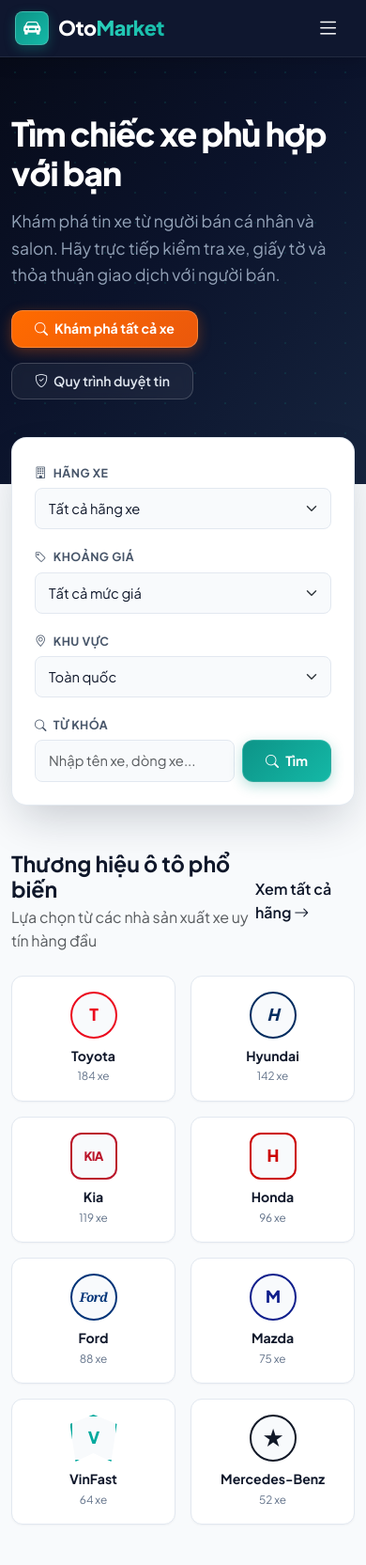
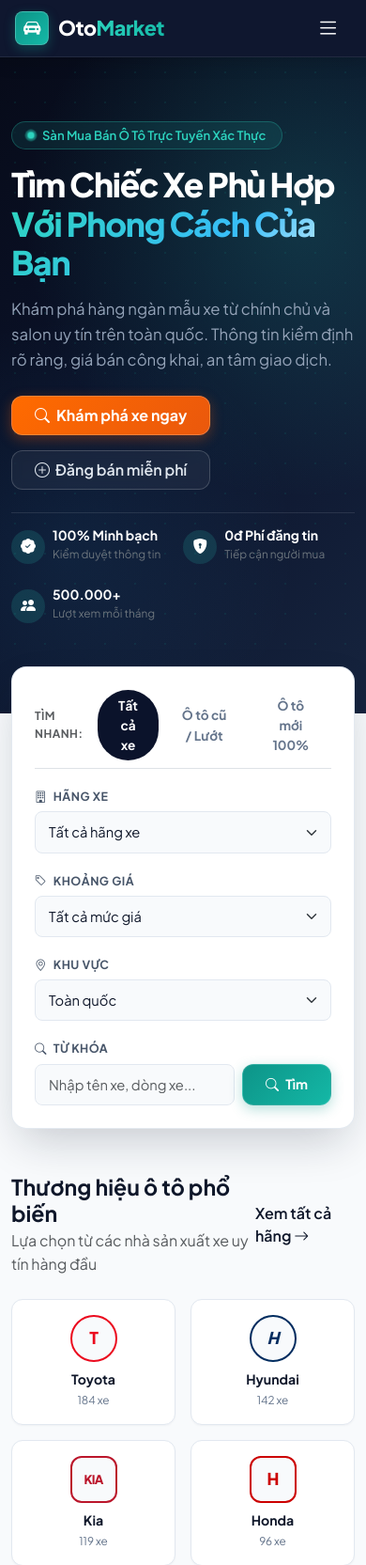
Before and after one commit to NguyenHoangHai-tbd/TTTN, a PHP site: page / in a window 390 px wide. Shown: the top 1665 px of the page at 94% size. Run offline with PHP 8.4, Linux system fonts and the light colour scheme.

Commit message:
fix: xoa footer trung lap tren favorites, nang cap giao dien hero trang chu sang trong an tuong

```diff
--- a/assets/css/style.css
+++ b/assets/css/style.css
@@ -469,9 +469,11 @@ img {
 
 .hero-section {
   position: relative;
-  background: linear-gradient(135deg, #070B19 0%, #0B132B 45%, #16243E 100%);
+  background: radial-gradient(circle at 82% 25%, rgba(45, 212, 191, 0.18) 0%, transparent 48%),
+              radial-gradient(circle at 18% 75%, rgba(56, 189, 248, 0.08) 0%, transparent 40%),
+              linear-gradient(135deg, #070B19 0%, #0B132B 48%, #16243E 100%);
   color: #FFFFFF;
-  padding: 60px 0 90px;
+  padding: 68px 0 95px;
   overflow: hidden;
 }
 .hero-section::before {
@@ -481,21 +483,78 @@ img {
   left: 0;
   right: 0;
   bottom: 0;
-  background-image: radial-gradient(rgba(13, 148, 136, 0.15) 1.2px, transparent 1.2px);
+  background-image: radial-gradient(rgba(13, 148, 136, 0.12) 1.2px, transparent 1.2px);
   background-size: 32px 32px;
   pointer-events: none;
 }
+.hero-pill-tag {
+  background: rgba(45, 212, 191, 0.1);
+  border: 1px solid rgba(45, 212, 191, 0.28);
+  color: #2DD4BF;
+  font-size: 0.82rem;
+  font-weight: 600;
+  backdrop-filter: blur(8px);
+}
+.hero-pulse-dot {
+  width: 8px;
+  height: 8px;
+  background-color: #2DD4BF;
+  border-radius: 50%;
+  box-shadow: 0 0 10px #2DD4BF;
+  display: inline-block;
+  animation: pulse-glow 2s infinite ease-in-out;
+}
+@keyframes pulse-glow {
+  0% { transform: scale(0.9); box-shadow: 0 0 0 0 rgba(45, 212, 191, 0.7); }
+  70% { transform: scale(1); box-shadow: 0 0 0 7px rgba(45, 212, 191, 0); }
+  100% { transform: scale(0.9); box-shadow: 0 0 0 0 rgba(45, 212, 191, 0); }
+}
 .hero-title {
-  font-size: 2.85rem;
+  font-size: 3.1rem;
   font-weight: 800;
-  line-height: 1.2;
-  letter-spacing: -1px;
+  line-height: 1.18;
+  letter-spacing: -1.2px;
+}
+.hero-highlight {
+  background: linear-gradient(135deg, #2DD4BF 0%, #38BDF8 60%, #FFFFFF 100%);
+  -webkit-background-clip: text;
+  -webkit-text-fill-color: transparent;
+  display: inline-block;
 }
 .hero-subtitle {
   color: #94A3B8;
-  font-size: 1.1rem;
+  font-size: 1.05rem;
   line-height: 1.6;
-  max-width: 620px;
+  max-width: 580px;
+}
+.hero-image-frame {
+  position: relative;
+  border-radius: var(--radius-xl);
+  overflow: hidden;
+  box-shadow: 0 25px 60px -15px rgba(0, 0, 0, 0.65), 0 0 0 1px rgba(255, 255, 255, 0.15);
+  transition: transform 0.35s ease, box-shadow 0.35s ease;
+}
+.hero-image-frame:hover {
+  transform: translateY(-4px);
+  box-shadow: 0 35px 70px -15px rgba(0, 0, 0, 0.75), 0 0 0 1px rgba(45, 212, 191, 0.3);
+}
+.search-tab-pill {
+  border: none;
+  background: transparent;
+  padding: 6px 16px;
+  font-size: 0.85rem;
+  font-weight: 700;
+  color: #64748B;
+  border-radius: var(--radius-full);
+  transition: all 0.2s ease;
+}
+.search-tab-pill:hover {
+  color: #0F172A;
+  background: #F1F5F9;
+}
+.search-tab-pill.active {
+  background: #0B132B;
+  color: #FFFFFF;
 }
 
 .search-card-hero {
--- a/index.html
+++ b/index.html
@@ -83,28 +83,95 @@
   <!-- Hero Section -->
   <section class="hero-section">
     <div class="container position-relative">
-      <div class="row align-items-center gy-4">
+      <div class="row align-items-center gy-5">
         <div class="col-lg-7">
+          <!-- Live Status Tag (Tinh tế, chuyên nghiệp) -->
+          <div class="d-inline-flex align-items-center gap-2 px-3 py-1 rounded-pill mb-3 hero-pill-tag">
+            <span class="hero-pulse-dot"></span>
+            <span>Sàn Mua Bán Ô Tô Trực Tuyến Xác Thực</span>
+          </div>
+
+          <!-- Tiêu đề ấn tượng với hiệu ứng gradient -->
           <h1 class="hero-title mb-3">
-            Tìm chiếc xe phù hợp với bạn
+            Tìm Chiếc Xe Phù Hợp <br>
+            <span class="hero-highlight">Với Phong Cách Của Bạn</span>
           </h1>
+
+          <!-- Mô tả sắc nét -->
           <p class="hero-subtitle mb-4">
-            Khám phá tin xe từ người bán cá nhân và salon. Hãy trực tiếp kiểm tra xe, giấy tờ và thỏa thuận giao dịch với người bán.
+            Khám phá hàng ngàn mẫu xe từ chính chủ và salon uy tín trên toàn quốc. Thông tin kiểm định rõ ràng, giá bán công khai, an tâm giao dịch.
           </p>
-          <div class="d-flex flex-wrap gap-3">
-            <a href="cars.html" class="btn-cta-orange px-4 py-2">
-              <i class="bi bi-search"></i> Khám phá tất cả xe
+
+          <!-- Nút hành động nổi bật -->
+          <div class="d-flex flex-wrap gap-3 mb-4">
+            <a href="cars.html" class="btn-cta-orange px-4 py-2 fs-6">
+              <i class="bi bi-search"></i> Khám phá xe ngay
             </a>
-            <a href="about.html" class="btn btn-outline-custom px-4 py-2">
-              <i class="bi bi-shield-check"></i> Quy trình duyệt tin
+            <a href="post-car.html" class="btn btn-outline-custom px-4 py-2 fs-6">
+              <i class="bi bi-plus-circle"></i> Đăng bán miễn phí
             </a>
           </div>
+
+          <!-- Các chỉ số tin cậy giúp trang chủ tràn đầy sức sống -->
+          <div class="d-flex flex-wrap align-items-center gap-4 pt-3 border-top border-white border-opacity-10">
+            <div class="d-flex align-items-center gap-2">
+              <div class="rounded-circle p-2 d-flex align-items-center justify-content-center" style="background: rgba(45, 212, 191, 0.15); width: 36px; height: 36px;">
+                <i class="bi bi-patch-check-fill text-teal"></i>
+              </div>
+              <div>
+                <div class="fw-bold text-white small lh-1">100% Minh bạch</div>
+                <span class="text-secondary" style="font-size: 0.74rem;">Kiểm duyệt thông tin</span>
+              </div>
+            </div>
+
+            <div class="d-flex align-items-center gap-2">
+              <div class="rounded-circle p-2 d-flex align-items-center justify-content-center" style="background: rgba(45, 212, 191, 0.15); width: 36px; height: 36px;">
+                <i class="bi bi-shield-lock-fill text-teal"></i>
+              </div>
+              <div>
+                <div class="fw-bold text-white small lh-1">0đ Phí đăng tin</div>
+                <span class="text-secondary" style="font-size: 0.74rem;">Tiếp cận người mua</span>
+              </div>
+            </div>
+
+            <div class="d-flex align-items-center gap-2">
+              <div class="rounded-circle p-2 d-flex align-items-center justify-content-center" style="background: rgba(45, 212, 191, 0.15); width: 36px; height: 36px;">
+                <i class="bi bi-people-fill text-teal"></i>
+              </div>
+              <div>
+                <div class="fw-bold text-white small lh-1">500.000+</div>
+                <span class="text-secondary" style="font-size: 0.74rem;">Lượt xem mỗi tháng</span>
+              </div>
+            </div>
+          </div>
         </div>
-        <div class="col-lg-5 text-center d-none d-lg-block">
-          <img src="https://images.unsplash.com/photo-1617814076367-b759c7d7e738?auto=format&fit=crop&w=900&q=80"
-               alt="OtoMarket Hero Car"
-               class="img-fluid rounded-4 shadow-lg border border-secondary"
-               style="max-height: 380px; object-fit: cover; width: 100%;">
+
+        <!-- Khối ảnh xe trực quan sang trọng bên phải -->
+        <div class="col-lg-5 text-center d-none d-lg-block position-relative">
+          <div class="hero-image-frame">
+            <img src="https://images.unsplash.com/photo-1617814076367-b759c7d7e738?auto=format&fit=crop&w=900&q=80"
+                 alt="OtoMarket Hero Car"
+                 class="img-fluid w-100 object-fit-cover"
+                 style="max-height: 390px;">
+
+            <!-- Huy hiệu đánh giá nổi góc trên -->
+            <div class="position-absolute top-0 end-0 m-3 px-3 py-1 rounded-pill hero-floating-badge d-flex align-items-center gap-1">
+              <i class="bi bi-star-fill text-warning" style="font-size: 0.78rem;"></i>
+              <span class="small fw-bold text-white" style="font-size: 0.8rem;">4.9 / 5</span>
+              <span class="text-muted" style="font-size: 0.72rem;">(3.5k đánh giá)</span>
+            </div>
+
+            <!-- Thẻ kính cam kết an toàn góc dưới -->
+            <div class="position-absolute bottom-0 start-0 m-3 p-3 rounded-3 hero-floating-badge d-flex align-items-center gap-3 text-start" style="max-width: 280px;">
+              <div class="rounded-circle d-flex align-items-center justify-content-center text-white" style="width: 40px; height: 40px; background: linear-gradient(135deg, #0D9488, #14B8A6); flex-shrink: 0;">
+                <i class="bi bi-shield-check fs-5"></i>
+              </div>
+              <div>
+                <div class="fw-bold text-white small mb-0">Cam kết an toàn</div>
+                <span class="text-secondary" style="font-size: 0.72rem;">Đồng hành cùng chủ xe 24/7</span>
+              </div>
+            </div>
+          </div>
         </div>
       </div>
     </div>
@@ -113,6 +180,14 @@
   <!-- Quick Search Box -->
   <div class="container">
     <div class="search-card-hero">
+      <!-- Tabs phân loại tìm nhanh: Tất cả / Xe cũ / Xe mới -->
+      <div class="d-flex align-items-center gap-2 mb-3 pb-2 border-bottom">
+        <span class="small fw-bold text-muted text-uppercase me-2" style="font-size: 0.75rem; letter-spacing: 0.5px;">Tìm nhanh:</span>
+        <button type="button" class="search-tab-pill active" onclick="setHeroCondition('', this)">Tất cả xe</button>
+        <button type="button" class="search-tab-pill" onclick="setHeroCondition('used', this)">Ô tô cũ / Lướt</button>
+        <button type="button" class="search-tab-pill" onclick="setHeroCondition('new', this)">Ô tô mới 100%</button>
+      </div>
+
       <form id="hero-search-form" onsubmit="handleHeroSearch(event)">
         <div class="row g-3 align-items-end">
           <div class="col-md-3">
@@ -151,6 +226,7 @@
               <option value="Đà Nẵng">Đà Nẵng</option>
               <option value="Hải Phòng">Hải Phòng</option>
               <option value="Bình Dương">Bình Dương</option>
+              <option value="Khánh Hòa">Khánh Hòa</option>
             </select>
           </div>
 
@@ -402,6 +478,13 @@
   <script src="assets/js/data.js"></script>
   <script src="assets/js/app.js"></script>
   <script>
+    let heroCondition = '';
+    function setHeroCondition(cond, btn) {
+      heroCondition = cond;
+      document.querySelectorAll('.search-tab-pill').forEach(b => b.classList.remove('active'));
+      btn.classList.add('active');
+    }
+
     // Xử lý tìm kiếm từ Hero
     function handleHeroSearch(event) {
       event.preventDefault();
@@ -415,6 +498,7 @@
       if (price) params.set('priceRange', price);
       if (location) params.set('location', location);
       if (keyword) params.set('keyword', keyword);
+      if (heroCondition) params.set('condition', heroCondition);
 
       window.location.href = `cars.html?${params.toString()}`;
     }
```
Also changed, not shown: favorites.html (+0 -9 lines).
